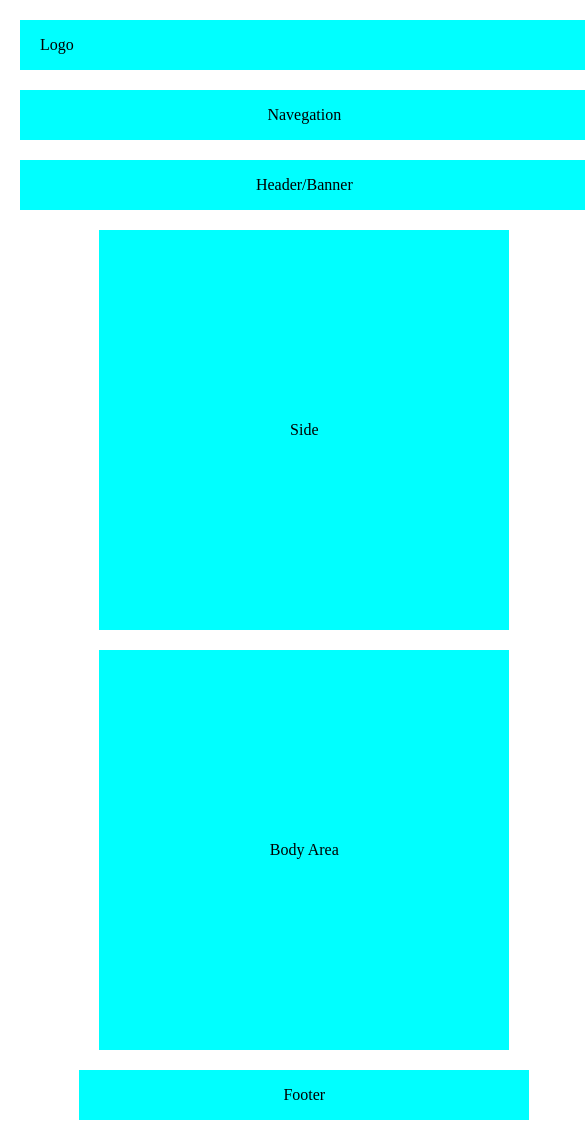
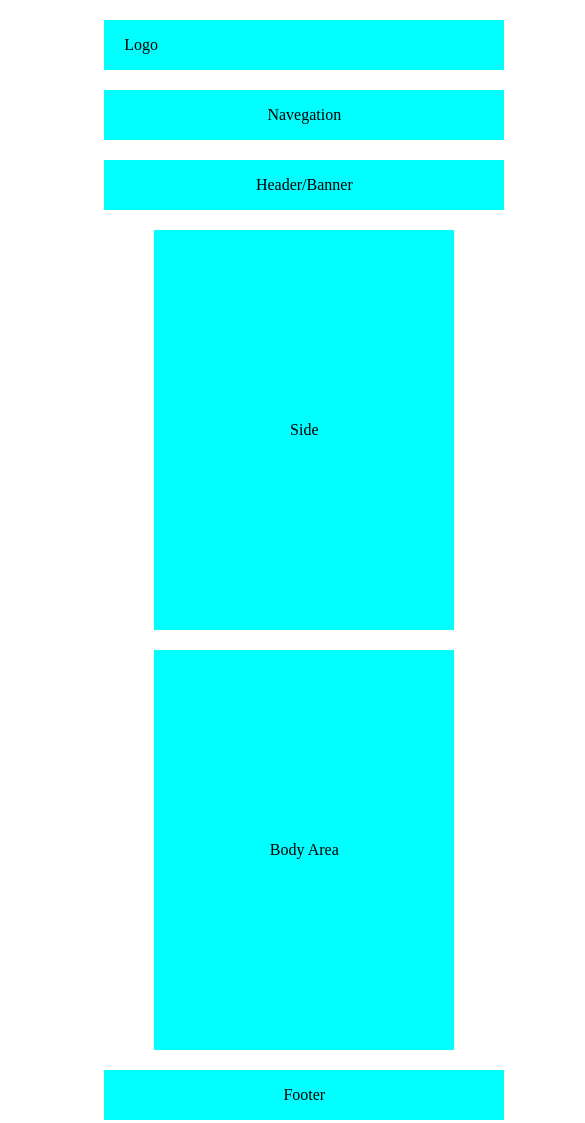
Before and after one commit to jotinhazx/AtividadehtmlADS, a plain HTML site: page index.html in a window 390 px wide. Shown: the whole page, 585 px wide, since content can reach past the window. Drawn offline with Linux system fonts and the light colour scheme.

Commit message:
commitando

```diff
--- a/estilo.css
+++ b/estilo.css
@@ -149,14 +149,14 @@ footer {
             "footer   footer";
     }
     main{
-        width: 410px;
+        width: 300px;
         margin-right: 90px;
     }
     aside{
-        width: 410px;
+        width: 300px;
         margin-right: 80px;
     }
-    footer{
-        width: 450px;
+    footer, header, nav, section{
+        width: 400px;
     }
 }
```
